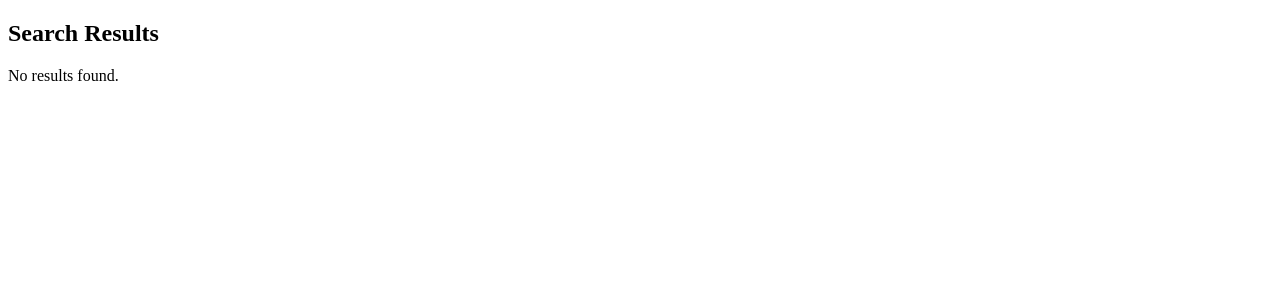
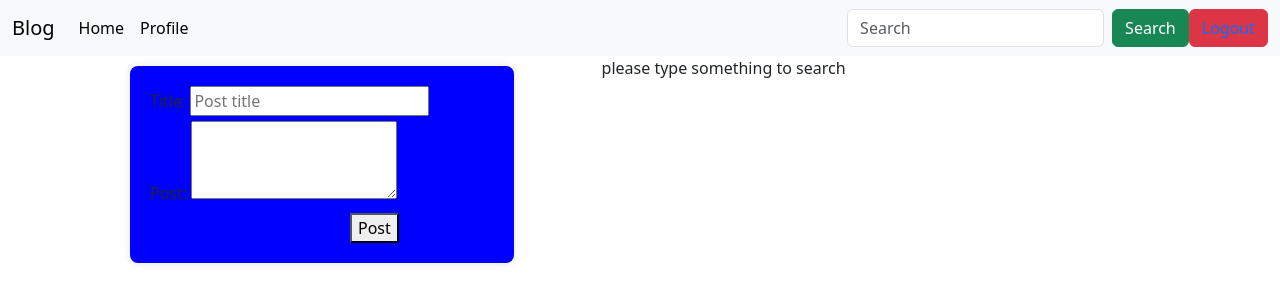
Before and after one commit to Anish-6-9/BLOG_PLATFORM, a Django app: page /search in a window 1280 px wide. Shown: the top 302 px of the page. Run offline with Django 4.2, Linux system fonts and the light colour scheme.

Commit message:
some changes in search function

```diff
--- a/blog/templates/blog/home.html
+++ b/blog/templates/blog/home.html
@@ -68,6 +68,29 @@
                         </div>
             </div><br><br>
             {% endfor %}
+
+            <!--for search funtionality-->
+            {% if searched %}
+                <p>Showing results for: {{searched}}</p>
+            {% else %}
+                <p>please type something to search</p>
+            {% endif %}
+            {% if results %}
+                {% for blog_post in results %}
+                    <div class="disp">
+                        {{blog_post.username}}<br>
+                        {{blog_post.created_at}}
+                        <div id="data">
+                            {{blog_post.title}}<br>
+                            {{blog_post.post}}
+                        </div>
+                    </div><br><br>
+                {% endfor %}
+            {% else %}
+                {% if searched %}
+                    <p>No results found for {{searched}}</p>
+                {% endif %}
+            {% endif %}
         </div>
     </div>
 {% endblock content %}
--- a/blog/templates/blog/search_results.html
+++ /dev/null
@@ -1,27 +0,0 @@
-<!-- search_results.html -->
-<!DOCTYPE html>
-<html>
-<head>
-    <title>Search Results</title>
-</head>
-<body>
-
-<h2>Search Results</h2>
-
-{% if searched %}
-    <p>Showing results for: {{ searched }}</p>
-{% endif %}
-
-{% if results %}
-    <ul>
-        {% for blog_post in results %}
-            <li>{{ blog_post.username }} - {{ blog_post.created_at }}</li>
-            <!-- Add other fields as needed -->
-        {% endfor %}
-    </ul>
-{% else %}
-    <p>No results found.</p>
-{% endif %}
-
-</body>
-</html>
--- a/blog/views.py
+++ b/blog/views.py
@@ -81,6 +81,7 @@ def home(request):
 
 
 def searchbar(request):
+    # for search funtionality
     searched = request.GET.get('search')
 
     if searched:
@@ -89,7 +90,7 @@ def searchbar(request):
     else:
         results = BlogPost.objects.none()
 
-    return render(request, 'blog/search_results.html', {'results': results, 'searched': searched})
+    return render(request, 'blog/home.html', {'results': results, 'searched': searched})
 
 
 def edit(request):
```
